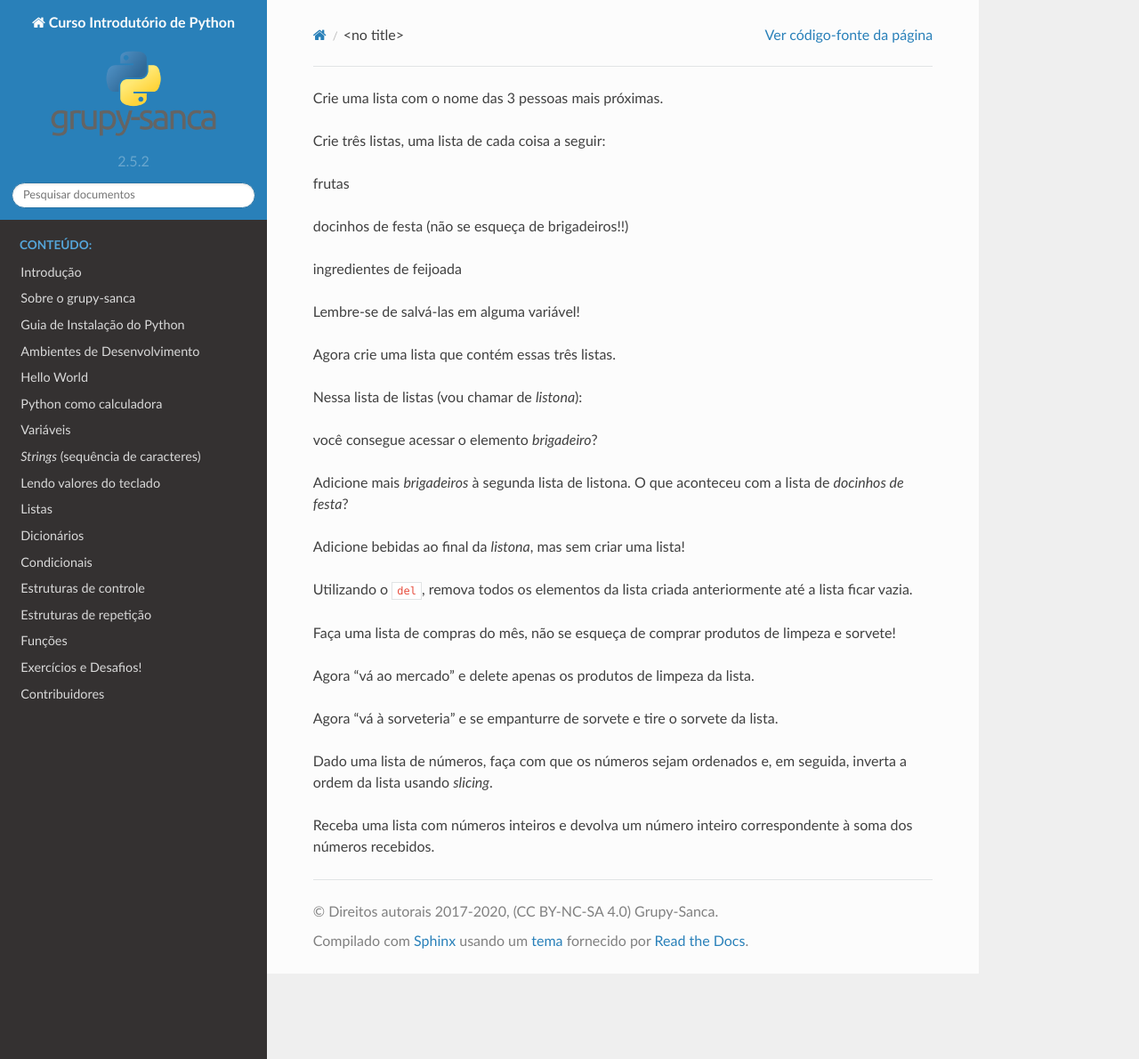
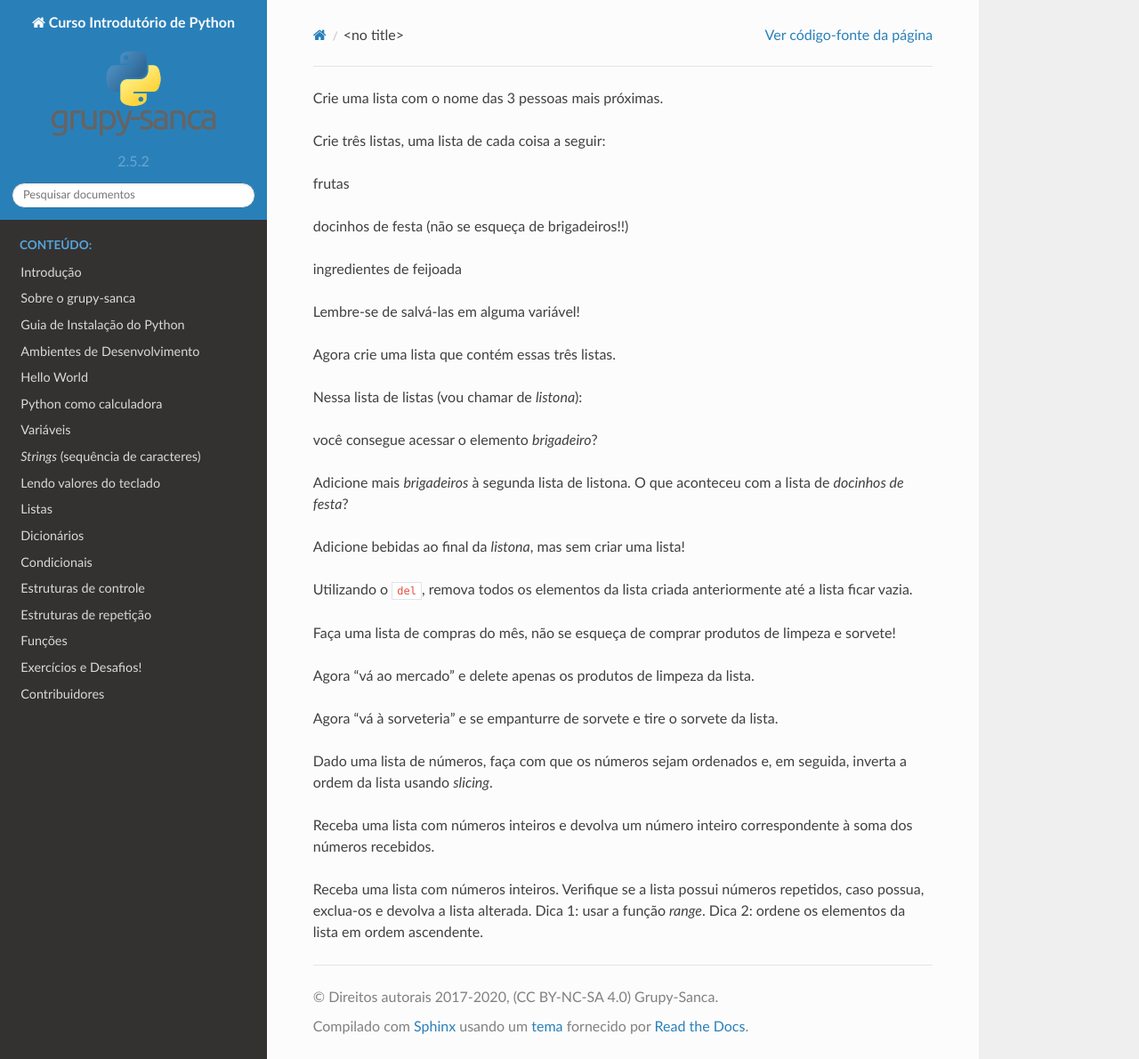
Before and after one commit to grupy-sanca/curso-python, a Sphinx documentation site: the page built from source/exercicios_listas.rst, in a window 1280 px wide and 1190 px high. Shown: the whole window at 89% size. Built offline with Sphinx 7.4.7 and the Read the Docs theme 2.0.0, drawn with Linux system fonts in a browser that asks for light colours.

Commit message:
add list exercise 2

```diff
--- a/source/exercicios_listas.rst
+++ b/source/exercicios_listas.rst
@@ -32,3 +32,7 @@
 #. Dado uma lista de números, faça com que os números sejam ordenados e, em seguida, inverta a ordem da lista usando *slicing*.
 
 #. Receba uma lista com números inteiros e devolva um número inteiro correspondente à soma dos números recebidos.
+
+#. Receba uma lista com números inteiros. Verifique se a lista possui números repetidos, caso possua, exclua-os e devolva a lista alterada.
+   Dica 1: usar a função *range*.
+   Dica 2: ordene os elementos da lista em ordem ascendente.
```
